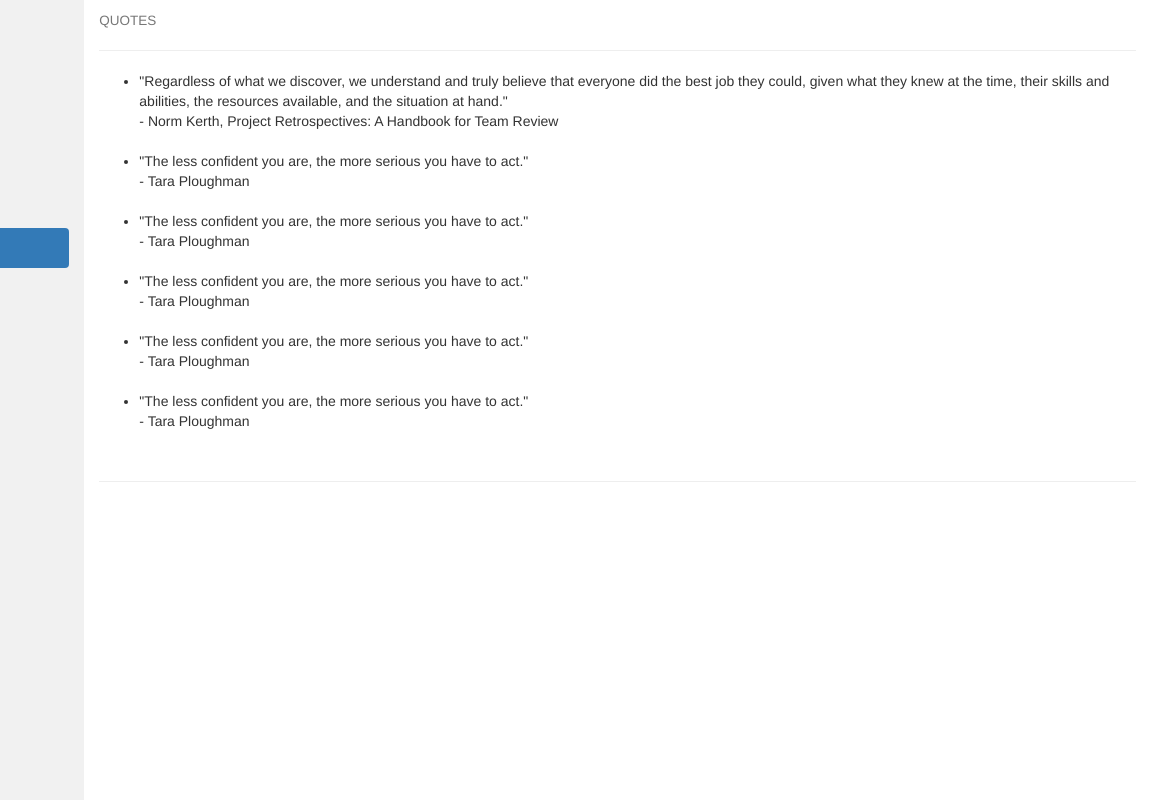
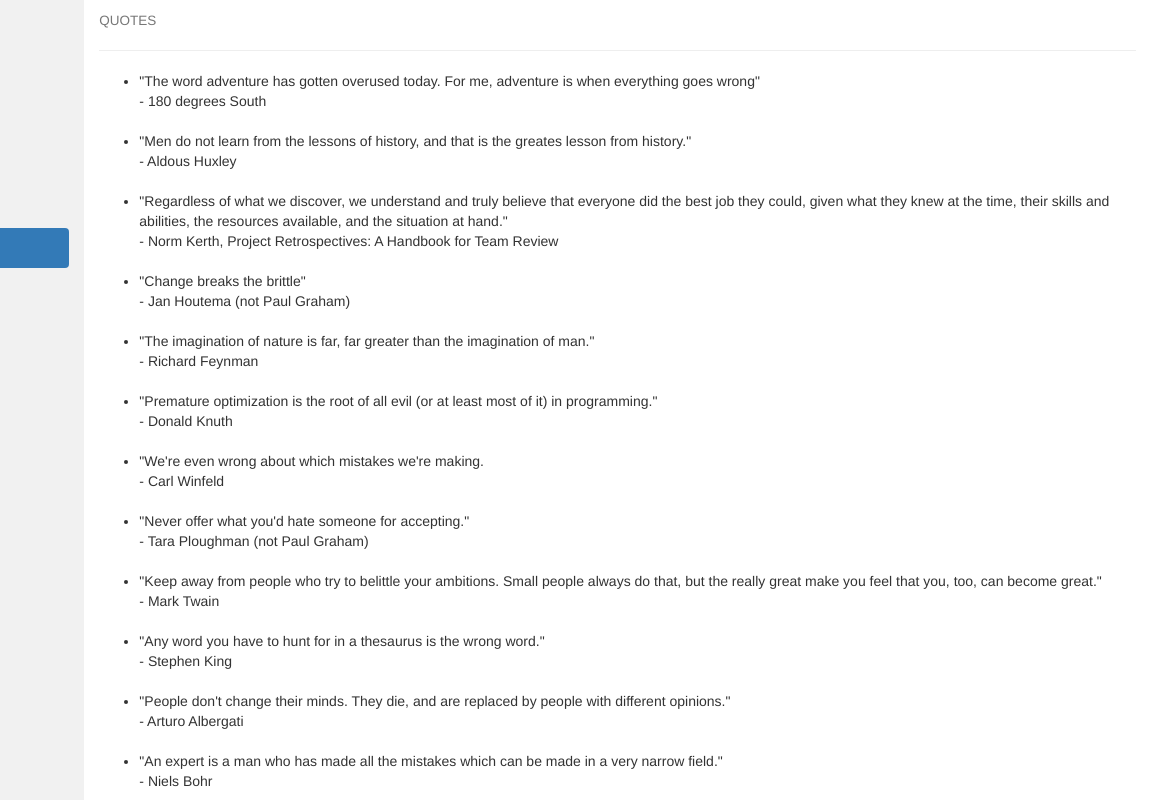
Before and after one commit to thecomputerwolf/thecomputerwolf.github.io, a plain HTML site: page quotes.html in a window 1280 px wide. Shown: the top 800 px of the page, 129-1280 px from the left. Drawn offline with nearby package versions, Linux system fonts and the light colour scheme.

Commit message:
Update quotes.html

```diff
--- a/quotes.html
+++ b/quotes.html
@@ -58,19 +58,33 @@
 					<h4><small>QUOTES</small></h4>
 					<hr>
 					<ul>
+						<li>"The word adventure has gotten overused today.  For me, adventure is when everything goes wrong"<br> - 180 degrees South</li>
+						<br>
+						<li>"Men do not learn from the lessons of history, and that is the greates lesson from history."<br>- Aldous Huxley</li>
+						<br>
 						<li>"Regardless of what we discover, we understand and truly believe that everyone did the best job they could, given what they knew at the time, their skills and abilities, the resources available, and the situation at hand."
 							<br>
 							- Norm Kerth, Project Retrospectives: A Handbook for Team Review</li>
 						<br>
-						<li>"The less confident you are, the more serious you have to act."<br>- Tara Ploughman</li>
+						<li>"Change breaks the brittle"<br> - Jan Houtema (not Paul Graham)</li>
 						<br>
-						<li>"The less confident you are, the more serious you have to act."<br>- Tara Ploughman</li>
+						<li>"The imagination of nature is far, far greater than the imagination of man."<br> - Richard Feynman</li>
 						<br>
-						<li>"The less confident you are, the more serious you have to act."<br>- Tara Ploughman</li>
+						<li>"Premature optimization is the root of all evil (or at least most of it) in programming."<br> - Donald Knuth</li>
 						<br>
-						<li>"The less confident you are, the more serious you have to act."<br>- Tara Ploughman</li>
+						<li>"We're even wrong about which mistakes we're making.<br> - Carl Winfeld</li>
 						<br>
-						<li>"The less confident you are, the more serious you have to act."<br>- Tara Ploughman</li>
+						<li>"Never offer what you'd hate someone for accepting."<br> - Tara Ploughman (not Paul Graham)</li>
+						<br>
+						<li>"Keep away from people who try to belittle your ambitions. Small people always do that, but the really great make you feel that you, too, can become great."<br> - Mark Twain</li>
+						<br>
+						<li>"Any word you have to hunt for in a thesaurus is the wrong word."<br> - Stephen King</li>
+						<br>
+						<li>	"People don't change their minds. They die, and are replaced by people with different opinions."<br> - Arturo Albergati</li>
+						<br>
+						<li>	"An expert is a man who has made all the mistakes which can be made in a very narrow field."<br> - Niels Bohr</li>
+						<br>
+						<li>"I think a life properly lived is just learn, learn, learn all the time."<br> - Charlie Munger</li>
 					</ul>
 					<br>
 					<hr>
```
